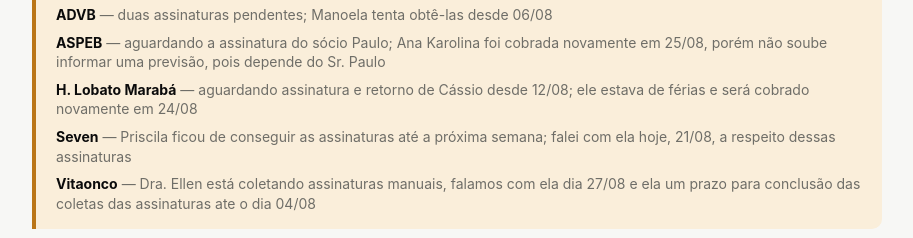
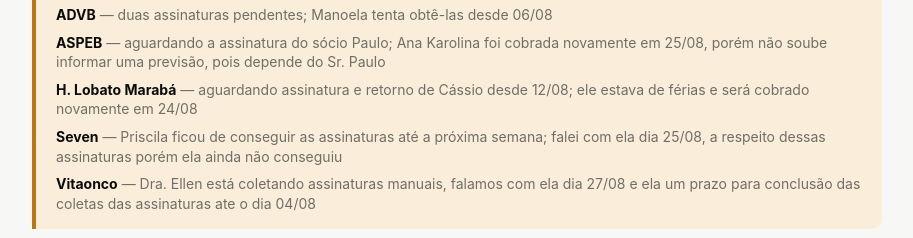
Before and after one commit to rfpds92-bit/alteracoes-VSM, a plain HTML site: page index.html in a window 1280 px wide. Shown: the part 1196-1434 px from the top of the page, without its empty margins (183-1096 px from the left). Drawn offline with nearby package versions, Linux system fonts and the light colour scheme.

Commit message:
Atualiza acompanhamento das assinaturas da Seven

```diff
--- a/index.html
+++ b/index.html
@@ -24,7 +24,7 @@
 <section class="card" style="background:#faeeda;border-color:#ba7517"><div class="card-head"><span class="title" style="color:#412402"><i class="ti ti-clock"></i>Aguardando assinatura, pagamento, cliente ou prazo</span><span class="count">6 processos</span></div>
 
 <p class="item"><span class="name">Club Genesis</span> <span class="summ">— alteração aguardando o pagamento da taxa por Priscila; contato realizado em 25/08, sem retorno sobre a previsão de pagamento</span></p>
-<p class="item"><span class="name">ADVB</span> <span class="summ">— duas assinaturas pendentes; Manoela tenta obtê-las desde 06/08</span></p><p class="item"><span class="name">ASPEB</span> <span class="summ">— aguardando a assinatura do sócio Paulo; Ana Karolina foi cobrada novamente em 25/08, porém não soube informar uma previsão, pois depende do Sr. Paulo</span></p><p class="item"><span class="name">H. Lobato Marabá</span> <span class="summ">— aguardando assinatura e retorno de Cássio desde 12/08; ele estava de férias e será cobrado novamente em 24/08</span></p><p class="item"><span class="name">Seven</span> <span class="summ">— Priscila ficou de conseguir as assinaturas até a próxima semana; falei com ela hoje, 21/08, a respeito dessas assinaturas</span></p><p class="item"><span class="name">Vitaonco</span> <span class="summ">— Dra. Ellen está coletando assinaturas manuais, falamos com ela dia 27/08 e ela um prazo para conclusão das coletas das assinaturas ate o dia 04/08</span></p></section>
+<p class="item"><span class="name">ADVB</span> <span class="summ">— duas assinaturas pendentes; Manoela tenta obtê-las desde 06/08</span></p><p class="item"><span class="name">ASPEB</span> <span class="summ">— aguardando a assinatura do sócio Paulo; Ana Karolina foi cobrada novamente em 25/08, porém não soube informar uma previsão, pois depende do Sr. Paulo</span></p><p class="item"><span class="name">H. Lobato Marabá</span> <span class="summ">— aguardando assinatura e retorno de Cássio desde 12/08; ele estava de férias e será cobrado novamente em 24/08</span></p><p class="item"><span class="name">Seven</span> <span class="summ">— Priscila ficou de conseguir as assinaturas até a próxima semana; falei com ela dia 25/08, a respeito dessas assinaturas porém ela ainda não conseguiu</span></p><p class="item"><span class="name">Vitaonco</span> <span class="summ">— Dra. Ellen está coletando assinaturas manuais, falamos com ela dia 27/08 e ela um prazo para conclusão das coletas das assinaturas ate o dia 04/08</span></p></section>
 <section class="card" style="background:#fcebeb;border-color:#e24b4a"><div class="card-head"><span class="title" style="color:#501313"><i class="ti ti-alert-triangle"></i>Em exigência</span><span class="count">1 processo</span></div><p class="item"><span class="name">BF Campos</span> <span class="summ">— a JUCEPA solicitou o enquadramento correto; a Junta do Pará não possui acesso ao ato registrado em Macapá, incluimos no processo o pedido de enquadramento e enviamos para assinatura novamente dia 28/08</span></p></section>
 <footer>VSM Gestão Contábil e Empresarial · Departamento societário</footer>
 </main>
```
